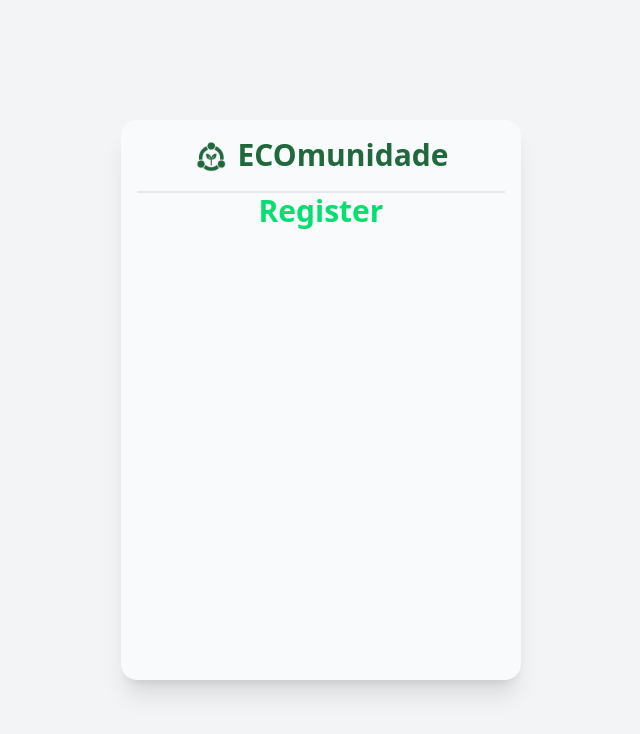
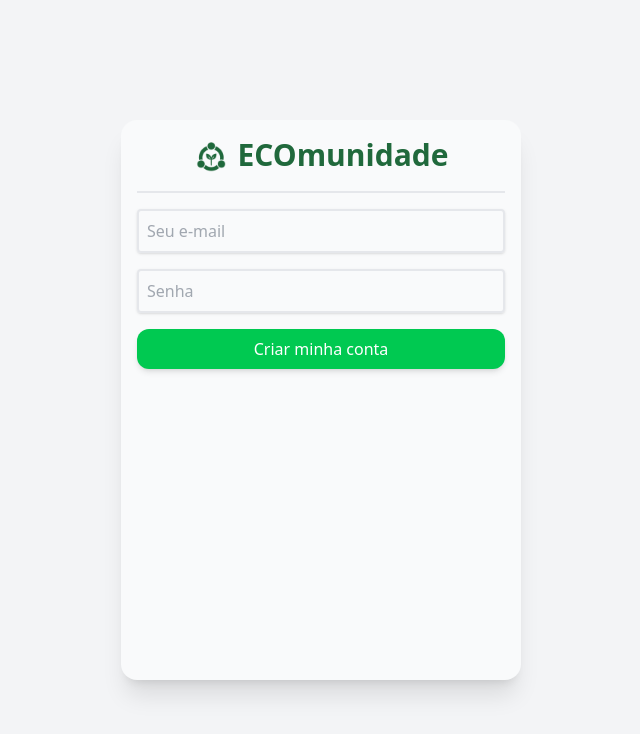
Before and after one commit to ldev1996/reCiclo, a Nuxt app: page /register in a window 1280 px wide. Shown: the top 734 px of the page, without its empty margins (319-959 px from the left). Built offline with nearby package versions, Linux system fonts and the light colour scheme; no server answers.

Commit message:
Styled form

```diff
--- a/assets/css/main.css
+++ b/assets/css/main.css
@@ -15,9 +15,30 @@
 
     /* --color-background: var(--color-gray-50);
     --color-main: var(--color-gray-950); */
+    --color-error-light: var(--color-red-400);
     --color-error: var(--color-red-500);
+    --color-error-dark: var(--color-red-600);
+
     --color-sucess: var(--color-emerald-500);
     --color-logo: #20693C;
+}
+
+:is(p):not([class]) {
+    @apply text-gray-950
+}
+
+:where(input[type="email"], input[type="text"], input[type="password"]) {
+    @apply shadow border-2 border-gray-200 text-gray-600 p-2 rounded
+    focus:border-primary focus:outline focus:outline-primary
+}
+
+:where(input[type="email"]) {
+    @apply invalid:border-error invalid:text-error-dark
+    focus:invalid:border-error focus:invalid:outline-error
+}
+
+:where(button) {
+    @apply cursor-pointer
 }
 
 /*
--- a/components/Logo.vue
+++ b/components/Logo.vue
@@ -1,7 +1,7 @@
 <template>
-    <h1 :class="['text-3xl', size]" class="font-bold text-logo text-center flex items-center justify-center gap-2">
-        <span><img src="/icon-192.png" alt="ECOmunidade logo" class="inline-block align-middle h-[1.2em]"></span>
-        ECOmunidade
+    <h1 :class="[size? size : 'text-3xl']" class="font-bold text-logo text-center flex items-center justify-center gap-2">
+      <span><img src="/icon-192.png" alt="ECOmunidade logo" class="inline-block align-middle h-[1.2em]"></span>
+      ECOmunidade
     </h1>
 </template>
 
--- a/pages/(auth)/register.vue
+++ b/pages/(auth)/register.vue
@@ -1,11 +1,30 @@
 <template>
-    <h1 class="text-3xl font-bold text-green-400 text-center">
-        Register
-    </h1>
+    <div class="flex flex-col items-center space-y-4">
+      <form class="w-full flex flex-col gap-4 px-4 pt-4">
+        <input
+          type="email"
+          name="email"
+          id="email"
+          placeholder="Seu e-mail"
+          class="peer"
+        />
+        <p class="hidden peer-invalid:block text-error">Por favor, forneça um endereço de e-mail válido.</p>
+        <input
+          type="password"
+          name="password"
+          id="password"
+          placeholder="Senha"
+        />
+        <button type="submit"
+        class="bg-primary hover:bg-primary-dark text-white px-5 py-2 rounded-xl shadow-md transition">
+            Criar minha conta
+        </button>
+      </form>
+    </div>
 </template>
 
-<script setup lang='js'>
+<script setup lang="js">
     definePageMeta({
-        layout: 'auth'
+        layout: "auth",
     });
 </script>
--- a/pages/index.vue
+++ b/pages/index.vue
@@ -1,8 +1,8 @@
 <template>
   <div class="min-h-screen bg-[#FFF7E3] flex flex-col items-center justify-center px-6 text-gray-800">
     <div class="max-w-xl text-center space-y-6">
-      <Logo size="text-4xl"/>
-      <p class="text-lg">
+      <Logo size="text-3xl xl:text-5xl"/>
+      <p class="xl:text-xl">
         Conectando pessoas para transformar resíduos em recursos. Doe, troque ou venda materiais recicláveis com impacto social e ambiental.
       </p>
 
```
